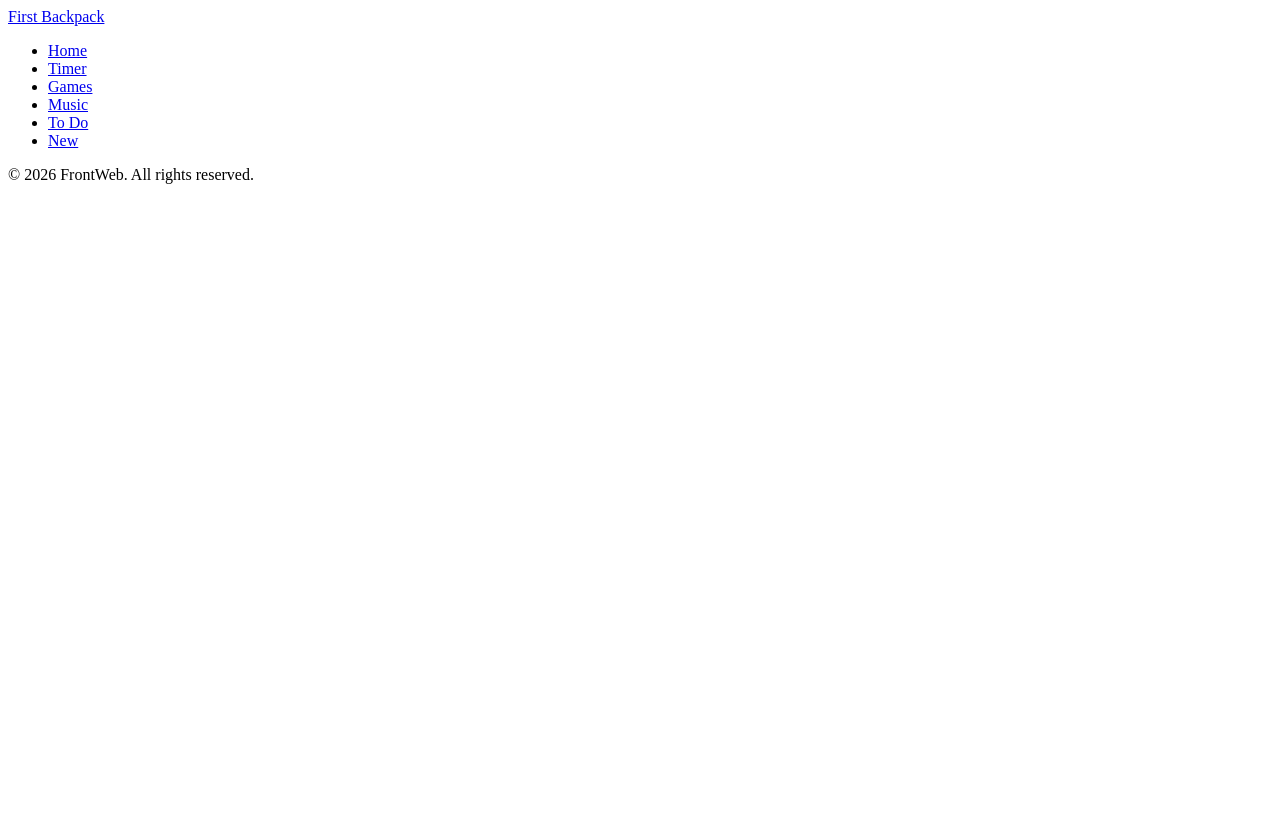
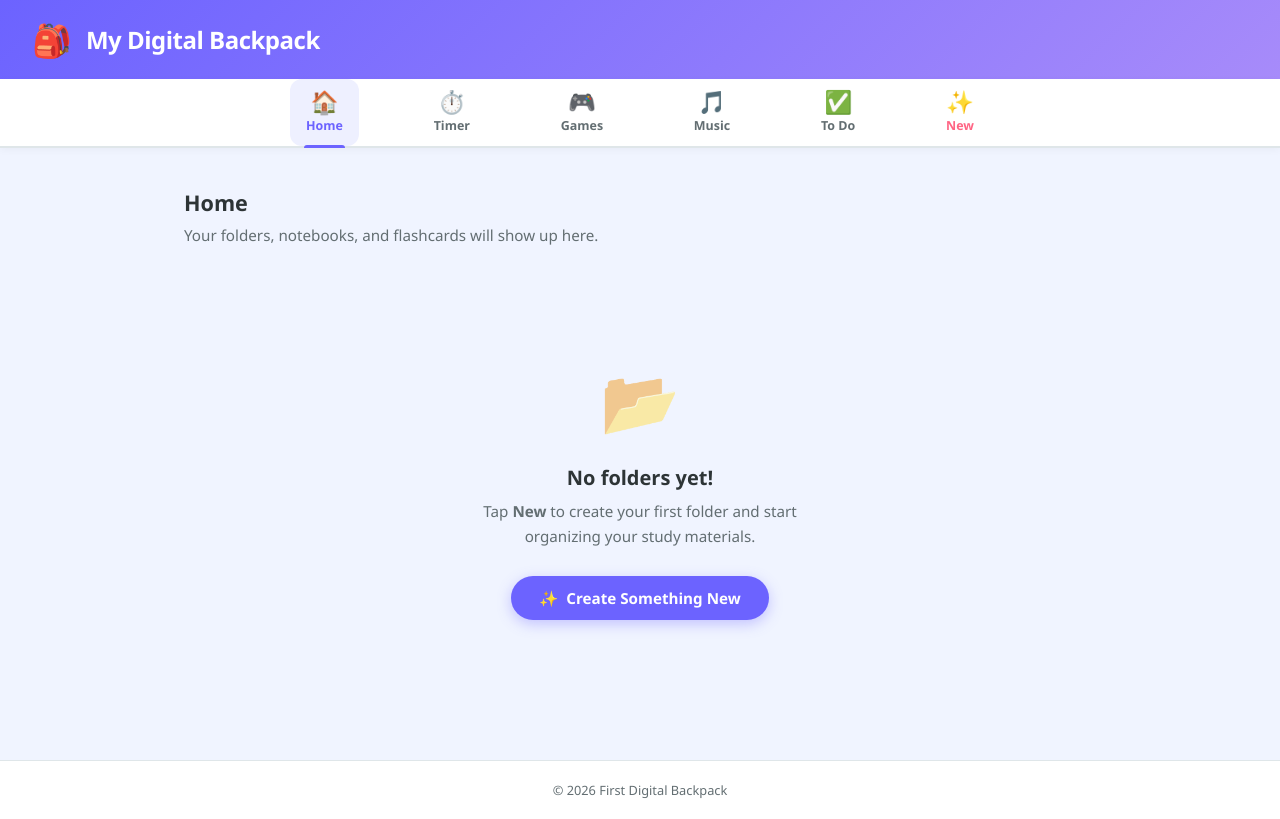
Before and after one commit to ellabluejackson/First-Backpack-, a plain HTML site: page Frontend/index.html in a window 1280 px wide. Drawn offline with Linux system fonts and the light colour scheme.

Commit message:
Stylizing index.html
Added banner, padding, colors, icons, and updated nav bar.
- All href link to "#", need to replace with links to other pages.
- No functionality yet
- Need to set up grid for folders to be added

```diff
--- a/Frontend/index.html
+++ b/Frontend/index.html
@@ -3,26 +3,317 @@
 <head>
   <meta charset="UTF-8">
   <meta name="viewport" content="width=device-width, initial-scale=1.0">
-    <title>First Digital Backpack</title>
+  <title>My Digital Backpack</title>
+  <style>
+    *, *::before, *::after {
+      margin: 0;
+      padding: 0;
+      box-sizing: border-box;
+    }
 
+    :root {
+      --primary: #6C63FF;
+      --primary-light: #a5a0ff;
+      --accent: #FF6584;
+      --bg: #f0f4ff;
+      --surface: #ffffff;
+      --text: #2d3436;
+      --text-light: #636e72;
+      --border: #dfe6e9;
+      --nav-bg: #6C63FF;
+      --radius: 16px;
+    }
+
+    body {
+      font-family: 'Segoe UI', Roboto, 'Helvetica Neue', Arial, sans-serif;
+      background: var(--bg);
+      color: var(--text);
+      min-height: 100vh;
+      display: flex;
+      flex-direction: column;
+    }
+
+/* Banner Header */
+    .top-header {
+      background: linear-gradient(135deg, #6C63FF 0%, #a78bfa 100%);
+      padding: 18px 32px;
+      display: flex;
+      align-items: center;
+      gap: 14px;
+    }
+
+    .top-header .backpack-icon {
+      font-size: 2rem;
+    }
+
+    .top-header h1 {
+      font-size: 1.5rem;
+      font-weight: 800;
+      color: #fff;
+      letter-spacing: -0.5px;
+    }
+
+    .top-header h1 span {
+      font-weight: 400;
+      opacity: 0.85;
+    }
+
+/* Navbar */
+    .toolbar {
+      background: var(--surface);
+      border-bottom: 2px solid var(--border);
+      padding: 0 24px;
+      display: flex;
+      justify-content: center;
+      position: sticky;
+      top: 0;
+      z-index: 100;
+      box-shadow: 0 2px 8px rgba(0,0,0,0.04);
+    }
+
+    .toolbar nav {
+      display: flex;
+      gap: 4px;
+      max-width: 700px;
+      width: 100%;
+      justify-content: space-between;
+    }
+
+    .toolbar a {
+      display: flex;
+      flex-direction: column;
+      align-items: center;
+      gap: 4px;
+      text-decoration: none;
+      color: var(--text-light);
+      font-size: 0.78rem;
+      font-weight: 600;
+      padding: 12px 16px;
+      border-radius: 12px;
+      transition: all 0.2s ease;
+      position: relative;
+    }
+
+    .toolbar a .nav-icon {
+      font-size: 1.4rem;
+      line-height: 1;
+    }
+
+    .toolbar a:hover {
+      background: var(--bg);
+      color: var(--primary);
+    }
+
+    .toolbar a.active {
+      color: var(--primary);
+      background: #eef0ff;
+    }
+
+    .toolbar a.active::after {
+      content: '';
+      position: absolute;
+      bottom: -2px;
+      left: 20%;
+      right: 20%;
+      height: 3px;
+      border-radius: 3px 3px 0 0;
+      background: var(--primary);
+    }
+
+/* New button in a different color*/
+    .toolbar a.nav-new {
+      color: var(--accent);
+    }
+
+    .toolbar a.nav-new:hover {
+      background: #fff0f3;
+      color: #e84565;
+    }
+
+ /* Backpack Area*/
+    .main-content {
+      flex: 1;
+      max-width: 960px;
+      width: 100%;
+      margin: 0 auto;
+      padding: 40px 24px 60px;
+    }
+
+/* Title */
+    .page-title {
+      font-size: 1.35rem;
+      font-weight: 700;
+      color: var(--text);
+      margin-bottom: 8px;
+    }
+
+    .page-subtitle {
+      font-size: 0.95rem;
+      color: var(--text-light);
+      margin-bottom: 32px;
+    }
+
+/* Empty Backpack */
+    .empty-state {
+      display: flex;
+      flex-direction: column;
+      align-items: center;
+      justify-content: center;
+      padding: 80px 24px;
+      text-align: center;
+    }
+
+    .empty-state .empty-icon {
+      font-size: 4rem;
+      margin-bottom: 20px;
+      opacity: 0.6;
+    }
+
+    .empty-state h2 {
+      font-size: 1.25rem;
+      font-weight: 700;
+      color: var(--text);
+      margin-bottom: 8px;
+    }
+
+    .empty-state p {
+      font-size: 0.95rem;
+      color: var(--text-light);
+      max-width: 360px;
+      line-height: 1.6;
+      margin-bottom: 28px;
+    }
+
+    .empty-state .btn-add {
+      display: inline-flex;
+      align-items: center;
+      gap: 8px;
+      background: var(--primary);
+      color: #fff;
+      border: none;
+      padding: 12px 28px;
+      border-radius: 999px;
+      font-size: 0.95rem;
+      font-weight: 600;
+      cursor: pointer;
+      transition: transform 0.2s, box-shadow 0.2s;
+      box-shadow: 0 4px 14px rgba(108, 99, 255, 0.35);
+      text-decoration: none;
+    }
+
+    .empty-state .btn-add:hover {
+      transform: translateY(-2px);
+      box-shadow: 0 6px 20px rgba(108, 99, 255, 0.45);
+    }
+
+ /* Folder Grid (placeholder)*/
+    .folders-grid {
+      display: grid;
+      grid-template-columns: repeat(auto-fill, minmax(200px, 1fr));
+      gap: 20px;
+    }
+
+/* Footer*/
+    footer {
+      text-align: center;
+      padding: 20px 24px;
+      font-size: 0.8rem;
+      color: var(--text-light);
+      border-top: 1px solid var(--border);
+      background: var(--surface);
+    }
+
+    @media (max-width: 600px) {
+      .top-header {
+        padding: 14px 20px;
+      }
+
+      .top-header h1 {
+        font-size: 1.2rem;
+      }
+
+      .toolbar a {
+        padding: 10px 10px;
+        font-size: 0.7rem;
+      }
+
+      .toolbar a .nav-icon {
+        font-size: 1.2rem;
+      }
+
+      .main-content {
+        padding: 28px 16px 40px;
+      }
+
+      .empty-state {
+        padding: 50px 16px;
+      }
+    }
+  </style>
 </head>
 <body>
+
+  <!-- Top Header -->
+  <header class="top-header">
+    <span class="backpack-icon">🎒</span>
+    <h1>My Digital Backpack</h1>
+  </header>
+
+  <!-- Navbar -->
+  <div class="toolbar">
     <nav>
-    <div class="container">
-      <a href="#" class="logo">First Backpack</a>
-      <ul>
-        <li><a href="#home">Home</a></li>
-        <li><a href="#timer">Timer</a></li>
-        <li><a href="#games">Games</a></li>
-        <li><a href="#music">Music</a></li>
-        <li><a href="#todo">To Do</a></li>
-        <li><a href="#new">New</a></li>
-      </ul>
+      <a href="#" class="active">
+        <span class="nav-icon">🏠</span>
+        Home
+      </a>
+      <a href="#">
+        <span class="nav-icon">⏱️</span>
+        Timer
+      </a>
+      <a href="#">
+        <span class="nav-icon">🎮</span>
+        Games
+      </a>
+      <a href="#">
+        <span class="nav-icon">🎵</span>
+        Music
+      </a>
+      <a href="#">
+        <span class="nav-icon">✅</span>
+        To Do
+      </a>
+      <a href="#" class="nav-new">
+        <span class="nav-icon">✨</span>
+        New
+      </a>
+    </nav>
   </div>
-    </nav>
-    <footer id="contact">
-    <p>&copy; 2026 FrontWeb. All rights reserved.</p>
+
+  <!-- home-->
+  <main class="main-content">
+    <p class="page-title">Home</p>
+    <p class="page-subtitle">Your folders, notebooks, and flashcards will show up here.</p>
+
+    <!-- folders dynamically inserted into grid later -->
+    <div class="folders-grid">
+      <!-- future folder can cards go here -->
+    </div>
+
+    <!-- empty, shown when there are no folders yet -->
+    <div class="empty-state">
+      <div class="empty-icon">📂</div>
+      <h2>No folders yet!</h2>
+      <p>Tap <strong>New</strong> to create your first folder and start organizing your study materials.</p>
+      <a href="#" class="btn-add">
+        <span>✨</span> Create Something New
+      </a>
+    </div>
+  </main>
+
+  <!-- footer -->
+  <footer>
+    <p>&copy; 2026 First Digital Backpack</p>
   </footer>
+
 </body>
-
 </html>
```
Lines whose indentation alone changed are shown as unchanged.
